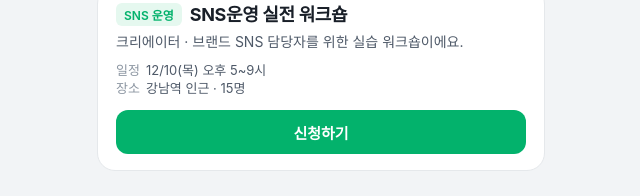
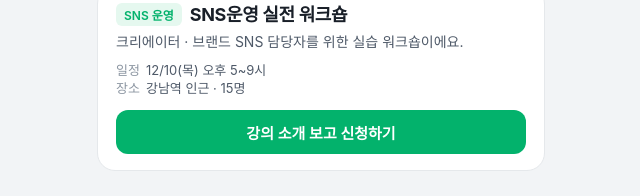
Before and after one commit to banyakimwork/hanaban, a plain HTML site: page index.html in a window 1280 px wide. Shown: the part 381-577 px from the top of the page, without its empty margins (319-959 px from the left). Drawn offline with Linux system fonts and the light colour scheme; a web font is replaced by a local one.

Commit message:
SNS 워크숍 버튼 문구 통일
Co-Authored-By: Claude Opus 5.5 <noreply@anthropic.com>

```diff
--- a/index.html
+++ b/index.html
@@ -133,7 +133,7 @@
       <li><b>일정</b>12/10(목) 오후 5~9시</li>
       <li><b>장소</b>강남역 인근 · 15명</li>
     </ul>
-    <span class="btn">신청하기</span>
+    <span class="btn">강의 소개 보고 신청하기</span>
   </a>
 
   <footer>신청 · 결제는 각 강의 페이지에서 진행돼요.</footer>
```
